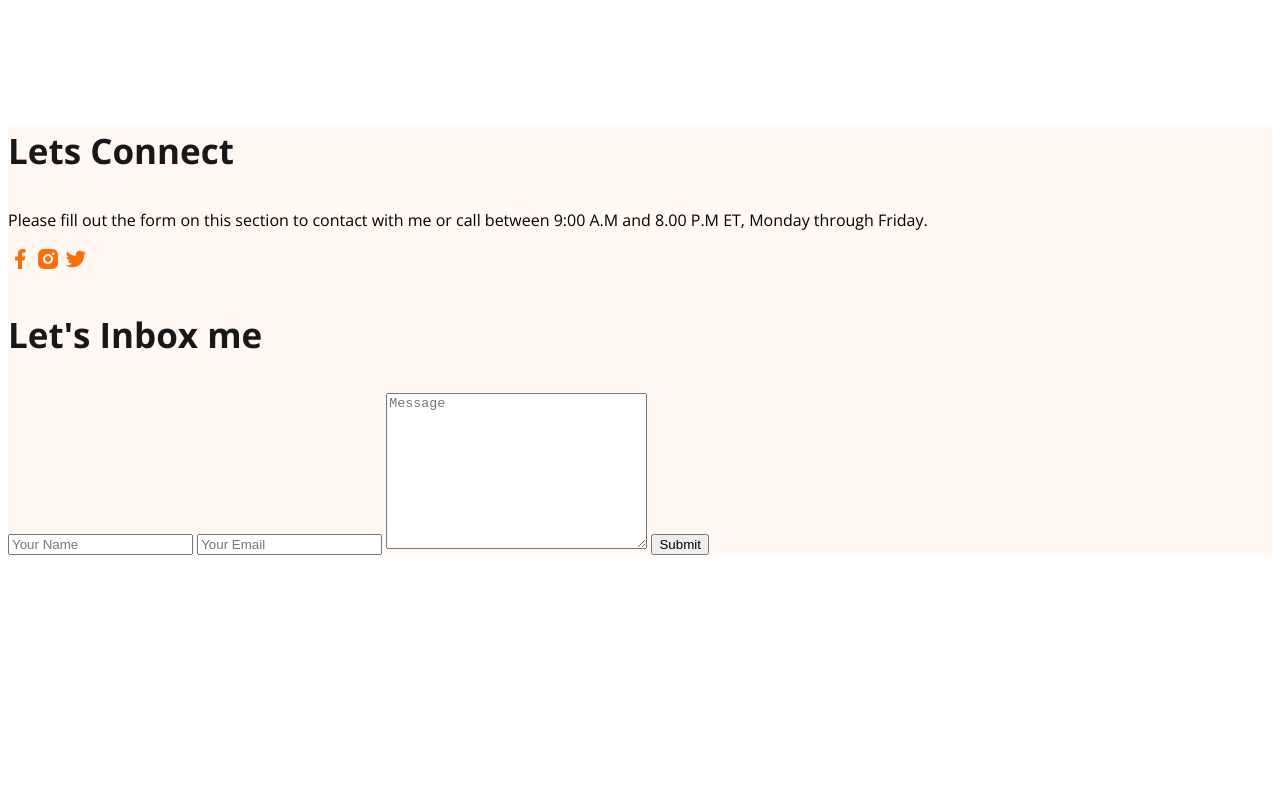
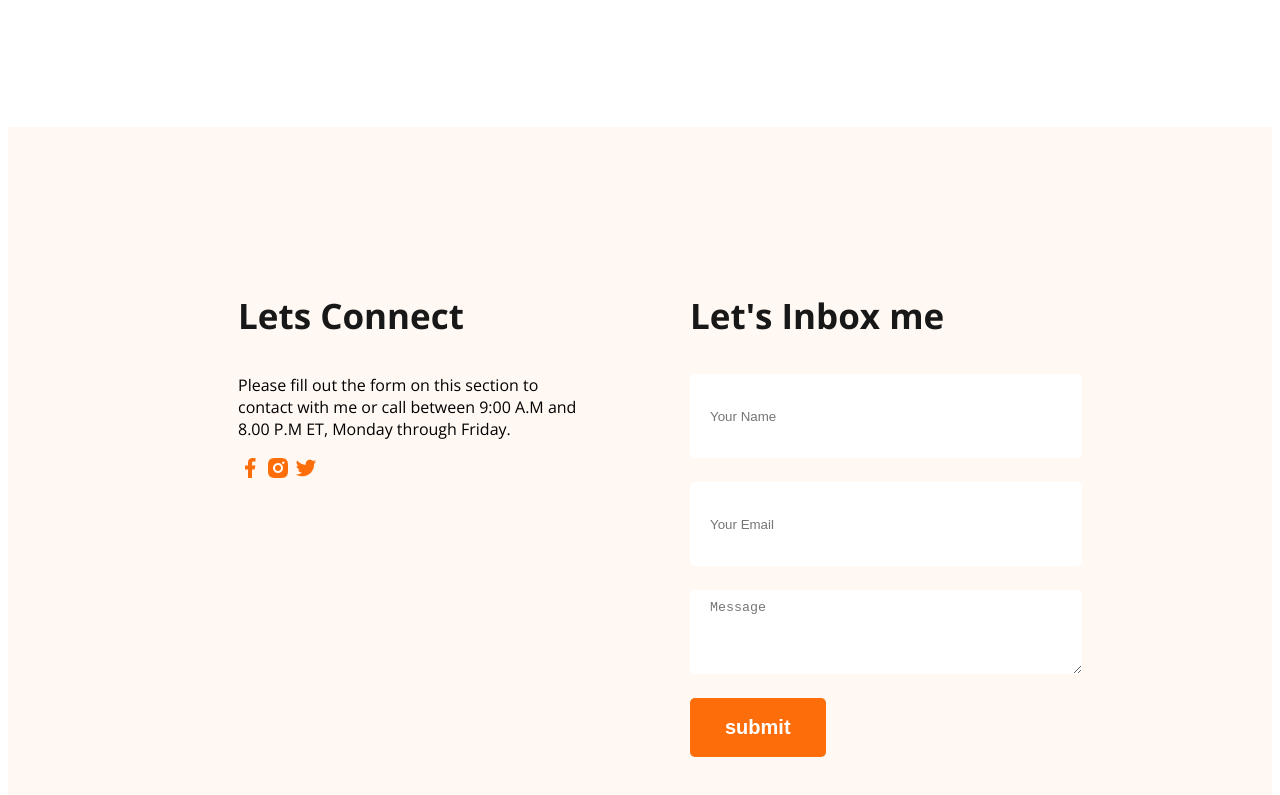
Before and after one commit to upom101/web-dev-portfolio, a plain HTML site: page index.html in a window 1280 px wide. Shown: the part 3225-4020 px from the top of the page. Before the commit the page ends 3788 px from the top, so only its background shows below. Drawn offline with nearby package versions, Linux system fonts and the light colour scheme.

Commit message:
add footer

```diff
--- a/index.html
+++ b/index.html
@@ -148,19 +148,19 @@
         <div class="footer-colum">
             <h3 class="section-title">Lets Connect</h3>
             <p>Please fill out the form on this section to contact with me or call between 9:00 A.M and 8.00 P.M ET, Monday through Friday.</p>
-        </div>
            <div>
                 <a href=""><img src="images/icons/facebook.png" alt=""></a>
                 <a href=""><img src="images/icons/insta.png" alt=""></a>
                 <a href=""><img src="images/icons/twitter.png" alt=""></a>
+           </div>
         </div>
         <div class="footer-colum">
             <h3 class="section-title">Let's Inbox me</h3>
             <form action="">
                 <input type="text" name="" id="" placeholder="Your Name">
                 <input type="email" name="" id="" placeholder="Your Email">
-                <textarea name="" id="" cols="30" rows="10" placeholder="Message"></textarea>
-                <input type="submit" class="submit">
+                <textarea name="" id="" cols="30" rows="20" placeholder="Message"></textarea>
+                <input class="btn-primary" type="submit" value="submit">
             </form>
         </div>
     </footer>
--- a/styles/portfolio.css
+++ b/styles/portfolio.css
@@ -155,3 +155,24 @@ main section{
 .resume-download-cv{
     margin-top: 50px;
 }
+
+/* footer styles */
+footer{
+    padding: 130px 230px;
+    display: flex;
+    gap: 100px;
+}
+.footer-colum{
+    width: 50%;
+}
+
+footer input[type="text"], footer input[type="email"], footer textarea{
+    height: 64px;
+    border-radius: 5px;
+    background-color: white;
+    display: block;
+    width: 100%;
+    padding: 10px 20px;
+    margin-bottom: 24px;
+    border: none;
+}
```
Lines whose indentation alone changed are shown as unchanged.
